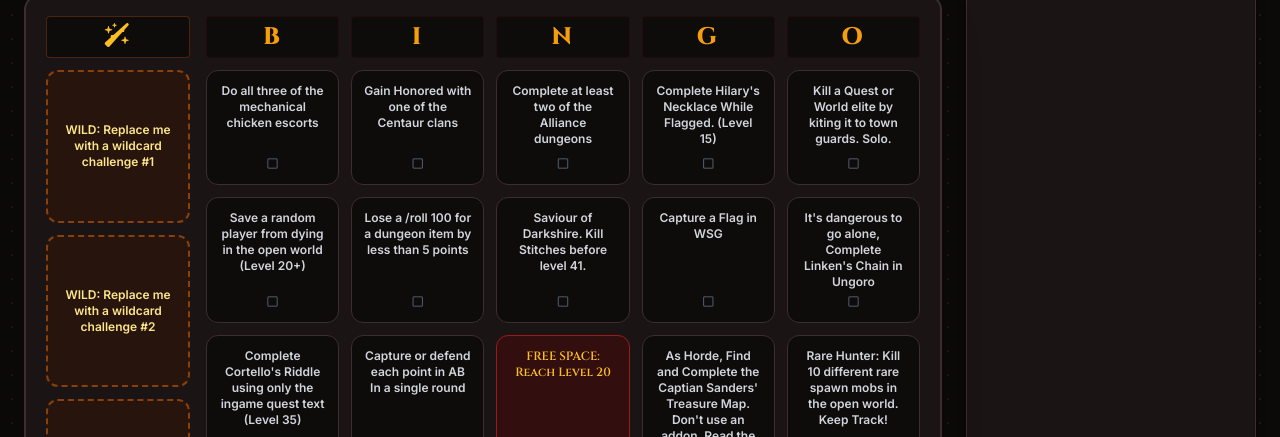
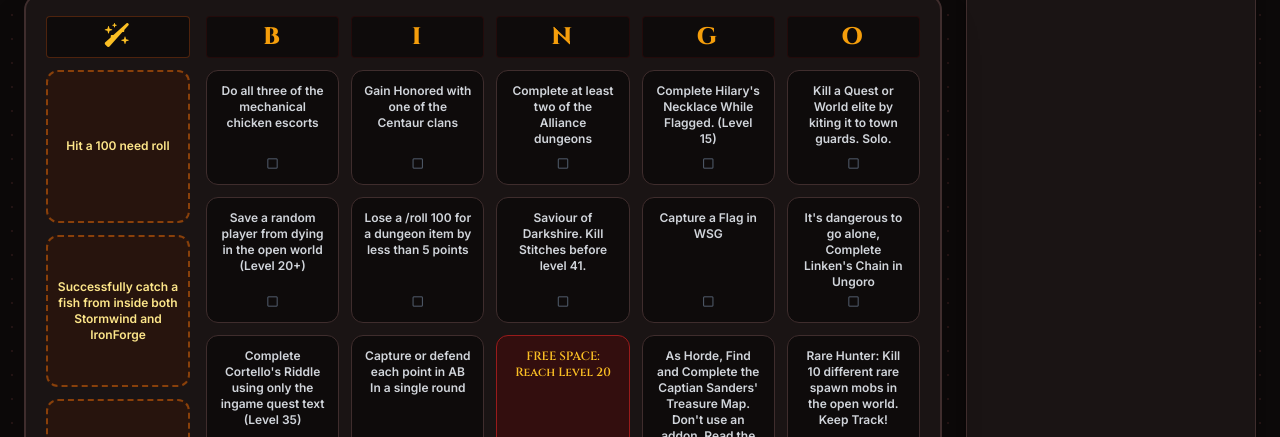
Before and after one commit to Reapafied/Send-Ibuprofen, a React (Vite) app: page / in a window 1280 px wide. Shown: the part 237-674 px from the top of the page. Built offline with nearby package versions, Linux system fonts and the light colour scheme; no server answers; the database is empty; the HTML template or start-up script is replaced by a standard one.

Commit message:
Update App.jsx

```diff
--- a/src/App.jsx
+++ b/src/App.jsx
@@ -45,8 +45,8 @@ const DEFAULT_CHALLENGES = [
 // square (or tap a wild card, then tap a square) to swap it in.
 // TODO: replace these placeholders with your own wild card challenges.
 const WILDCARDS = [
-    "WILD: Replace me with a wildcard challenge #1",
-    "WILD: Replace me with a wildcard challenge #2",
+    "Hit a 100 need roll",
+    "Successfully catch a fish from inside both Stormwind and IronForge",
     "WILD: Replace me with a wildcard challenge #3",
     "WILD: Replace me with a wildcard challenge #4",
     "WILD: Replace me with a wildcard challenge #5"
```
